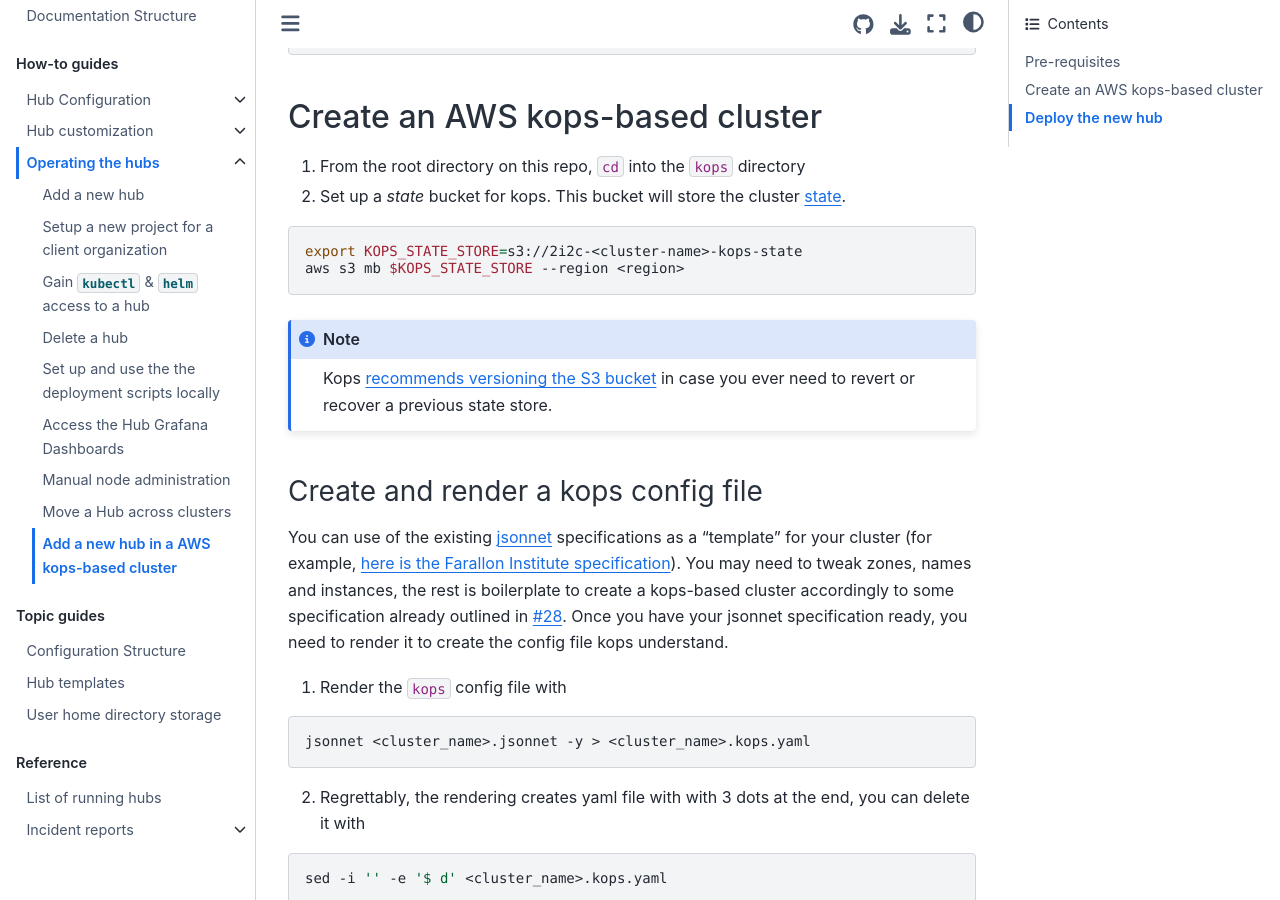
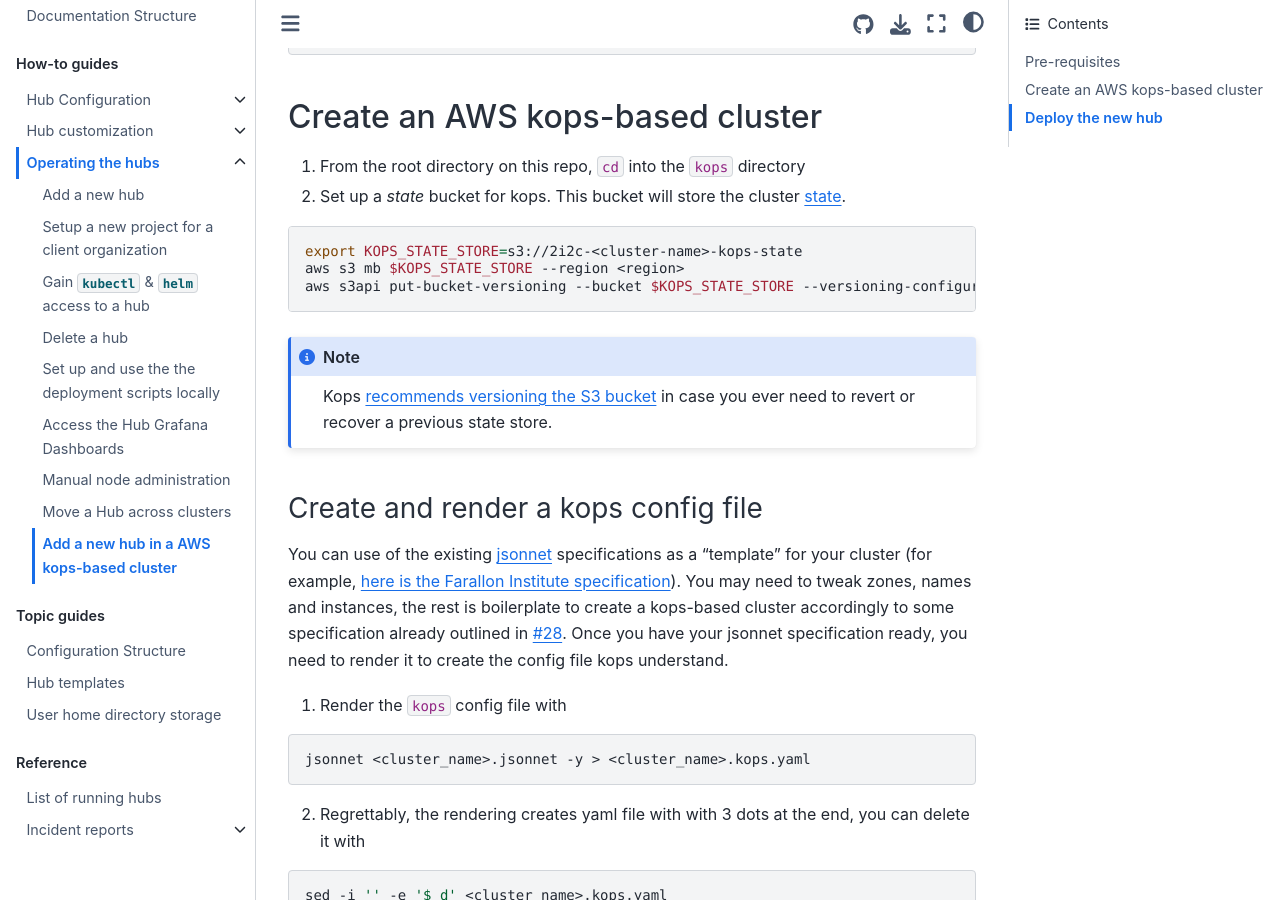
Before and after one commit to 2i2c-org/infrastructure, a Sphinx documentation site: the page built from docs/howto/operate/add-aws-hub.md, in a window 1280 px wide and 900 px high, scrolled down 970 px. Built offline with Sphinx 7.4.7 and the Sphinx Book theme 1.1.4, drawn with Linux system fonts in a browser that asks for light colours.

Commit message:
Add command to enable s3 bucket versioning
The kops guide STRONGLY recommends versioning your S3 bucket in case you ever need to revert or recover a previous state store.

Co-authored-by: Yuvi Panda <yuvipanda@gmail.com>

````diff
--- a/docs/howto/operate/add-aws-hub.md
+++ b/docs/howto/operate/add-aws-hub.md
@@ -46,6 +46,7 @@ export AWS_SECRET_ACCESS_KEY=$(aws configure get aws_secret_access_key)
 ``` bash
 export KOPS_STATE_STORE=s3://2i2c-<cluster-name>-kops-state
 aws s3 mb $KOPS_STATE_STORE --region <region>
+aws s3api put-bucket-versioning --bucket $KOPS_STATE_STORE --versioning-configuration Status=Enabled
 ```
 
 ```{note}
````
